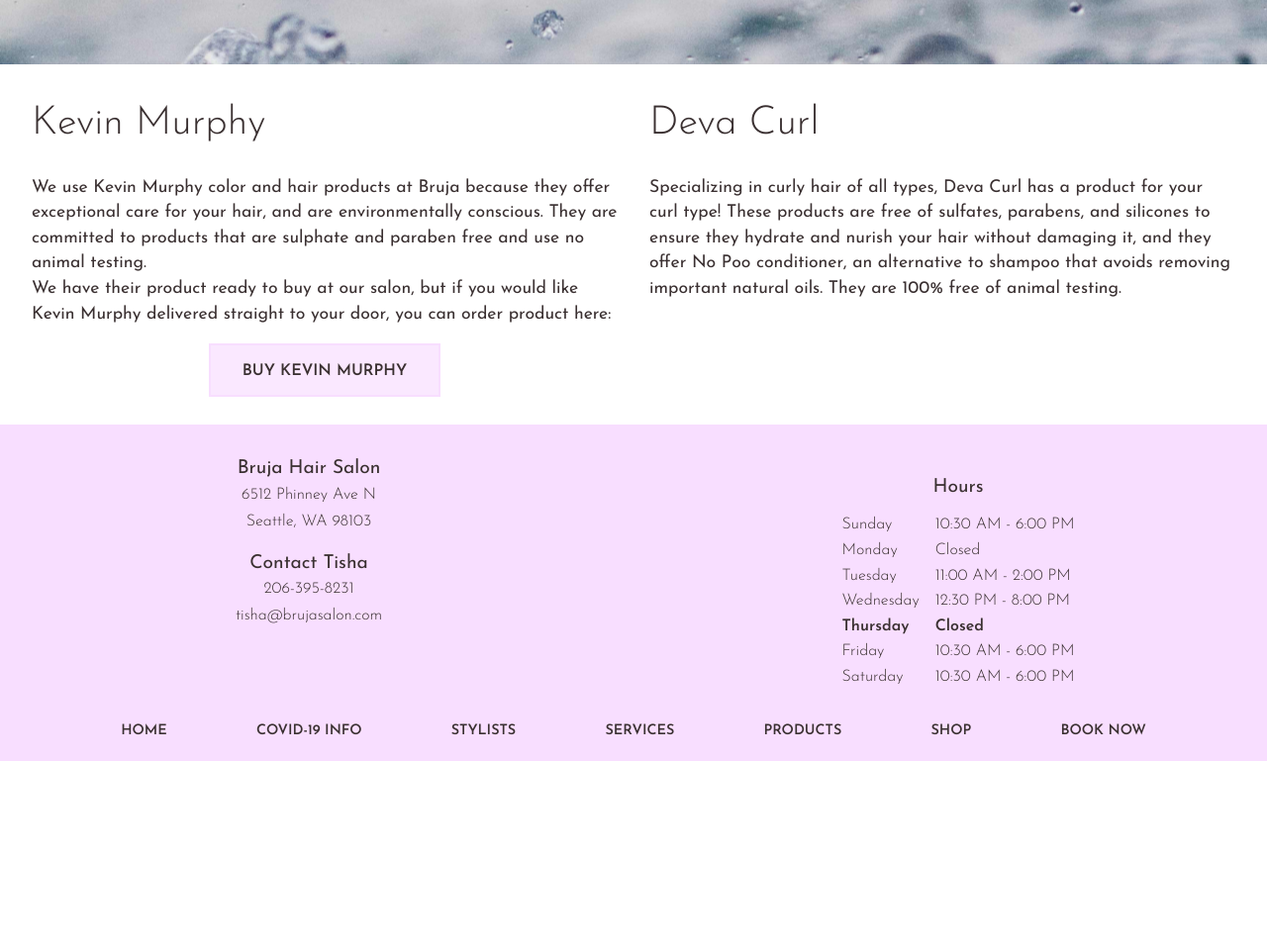
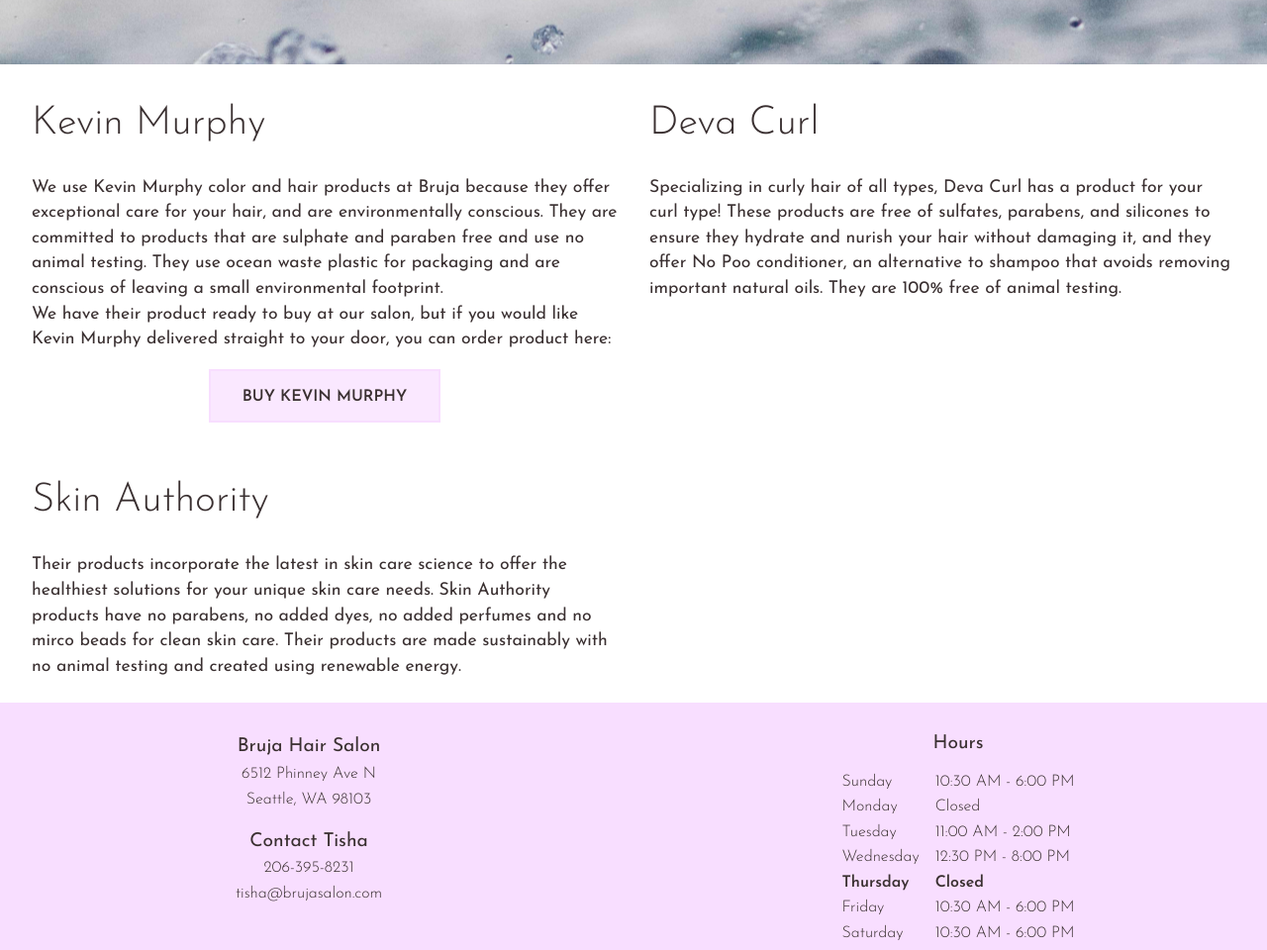
Before and after one commit to dapierce/bruja, a Gatsby site: page /products in a window 1280 px wide. Shown: the part 363-1323 px from the top of the page at 99% size. Before the commit the page ends 1132 px from the top, so only its background shows below. Built offline with nearby package versions, Linux system fonts and the light colour scheme; Gatsby itself is replaced by a stand-in of ours.

Commit message:
Added product, changed margins in footer info. - Evens out Contact and Hours headings at 2-column size.

```diff
--- a/src/components/footer.js
+++ b/src/components/footer.js
@@ -8,7 +8,7 @@
 const Footer = ({ menuLinks }) => (
   <footer>
     <div className="frame_two_columns">
-      <div>
+      <div className={styles.location}>
         <p className={styles.address}>
           <a href="https://www.google.com/maps/place/Bruja+Hair+Salon/@47.6764528,-122.356326,17z/data=!3m1!4b1!4m5!3m4!1s0x549015e3cb618539:0xde7c422f4b3c7cfc!8m2!3d47.6764528!4d-122.3541373">
             <span className={styles.title}>Bruja Hair Salon</span>
--- a/src/components/styles/footer.module.css
+++ b/src/components/styles/footer.module.css
@@ -15,6 +15,9 @@
   font-size: 1.2rem;
   font-weight: 400;
 }
+.location {
+  margin-bottom: 2rem;
+}
 .address {
   margin-bottom: 1rem;
 }
@@ -22,7 +25,7 @@
   padding: 0.5rem 0;
 }
 .hours {
-  margin: 1.4rem auto 0;
+  margin: 0 auto;
 }
 .hours table {
   margin-top: 1rem;
--- a/src/pages/products.js
+++ b/src/pages/products.js
@@ -30,7 +30,9 @@
             We use Kevin Murphy color and hair products at Bruja because they
             offer exceptional care for your hair, and are environmentally
             conscious. They are committed to products that are sulphate and
-            paraben free and use no animal testing.
+            paraben free and use no animal testing. They use ocean waste plastic
+            for packaging and are conscious of leaving a small environmental
+            footprint.
           </p>
           <p>
             We have their product ready to buy at our salon, but if you would
@@ -57,6 +59,17 @@
             free of animal testing.
           </p>
         </div>
+        <div className="box_p">
+          <h2>Skin Authority</h2>
+          <p>
+            Their products incorporate the latest in skin care science to offer
+            the healthiest solutions for your unique skin care needs. Skin
+            Authority products have no parabens, no added dyes, no added
+            perfumes and no mirco beads for clean skin care. Their products are
+            made sustainably with no animal testing and created using renewable
+            energy.
+          </p>
+        </div>
       </div>
     </div>
   </Layout>
```
